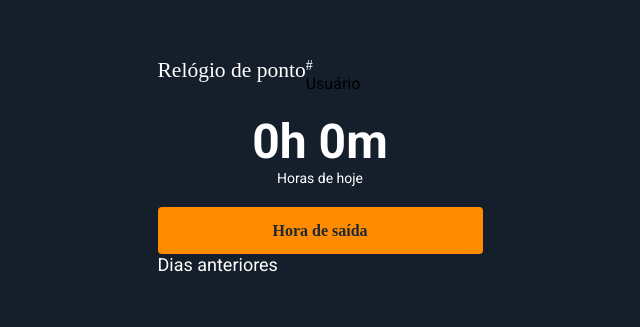
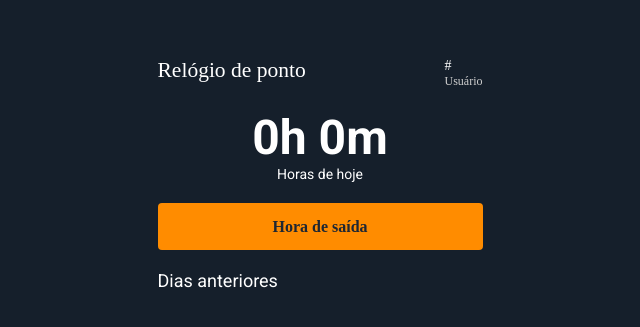
Before and after one commit to gabrielddpg2/react-nodejs, a React (Create React App) app in the folder web/: page /pontos in a window 1280 px wide. Shown: the part 123-450 px from the top of the page, without its empty margins (320-960 px from the left). Built offline with nearby package versions, Linux system fonts and the light colour scheme; the HTML template or start-up script is replaced by a standard one.

Commit message:
page_points

```diff
--- a/web/src/pages/Pontos/index.tsx
+++ b/web/src/pages/Pontos/index.tsx
@@ -59,7 +59,7 @@ const Pontos: React.FC = () => {
             <h1>Relógio de ponto</h1>
             <div>
               <div className='userCode'>#{userCode}</div>
-              <div>Usuário</div>
+              <div className='userName'>Usuário</div>
             </div>
           </div>
 
@@ -75,8 +75,8 @@ const Pontos: React.FC = () => {
           <h3>Dias anteriores</h3>
           {history.map(item => (
             <div key={item.id}>
-              <span>{item.date}</span>
-              <span>{item.hours}h {item.minutes}m</span>
+              <span className='dateHistory'>{item.date}</span>
+              <span className='timeHistory'>{item.hours}h {item.minutes}m</span>
             </div>
           ))}
         </History>
--- a/web/src/pages/Pontos/styles.ts
+++ b/web/src/pages/Pontos/styles.ts
@@ -1,7 +1,7 @@
 import styled from 'styled-components';
 
 export const Container = styled.div`
-width: 100%;
+  width: 100%;
   background: #151F2B;
   display: flex;
   flex-direction: column;
@@ -30,6 +30,7 @@ export const Header = styled.div`
   .headerMain {
     display: flex;
     justify-content: space-between;
+    width: 100%;
 
     h1 {
       margin: 0;
@@ -40,6 +41,12 @@ export const Header = styled.div`
       color:#FFFFFF;
     }
 
+    .userInfo {
+      display: flex;
+      flex-direction: column;
+      align-items: flex-end;
+    }
+
     .userCode {
       font-family: Montserrat;
       font-size: 14px;
@@ -47,8 +54,18 @@ export const Header = styled.div`
       line-height: 17.07px;
       color:#FFFFFF;
     }
+
+    .userName {
+      font-family: Montserrat;
+      font-size: 12px;
+      font-weight: 300;
+      line-height: 14.63px;
+      text-align: center;
+      color:#CFCFCF;
+    }
   }
 `;
+
 
 export const WorkTime = styled.div`
   display: flex;
@@ -80,10 +97,10 @@ export const Button = styled.button`
   color: #1E2733;
   font-weight: bold;
   font-family: Montserrat;
-font-size: 16px;
-font-weight: 700;
-line-height: 19.5px;
-text-align: center;
+  font-size: 16px;
+  font-weight: 700;
+  line-height: 19.5px;
+  text-align: center;
 
   cursor: pointer;
   width: 100%;
@@ -101,7 +118,7 @@ export const History = styled.div`
   width: 100%;
 
   h3 {
-    margin: 0 0 20px 0;
+    margin: 20px 0 10px 0;
     font-size: 18px;
     font-weight: 400;
     color:#FFFFFF;
@@ -121,4 +138,26 @@ export const History = styled.div`
       font-size: 16px;
     }
   }
+
+  .dateHistory {
+    color: #FFFFFF;
+    font-family: Montserrat;
+    font-size: 12px;
+    font-weight: 700;
+    line-height: 14.63px;
+    text-align: center;
+
+  }
+
+
+  .timeHistory {
+    color: #FFFFFF;
+    font-weight: bold;
+    font-family: Montserrat;
+    font-size: 12px;
+    font-weight: 700;
+    line-height: 14.63px;
+    text-align: center;
+
+  }
 `;
```
Also changed, not shown: 1 other file (tests, documents, lock files or other folders).
